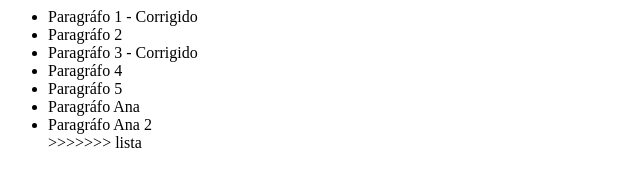
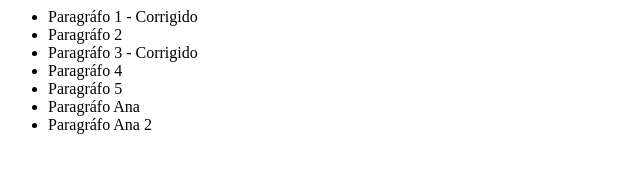
Before and after one commit to brunobwf/SiteGit, a plain HTML site: page index.html in a window 1280 px wide. Shown: the full height of the page, 0-640 px from the left. Drawn offline with Linux system fonts and the light colour scheme.

Commit message:
Correção Bug

```diff
--- a/index.html
+++ b/index.html
@@ -13,7 +13,6 @@
 			<li>Paragráfo 5</li>
 			<li>Paragráfo Ana</li>
 			<li>Paragráfo Ana 2</li>
->>>>>>> lista
 		</ul>
 	</body>
 </html>
```
